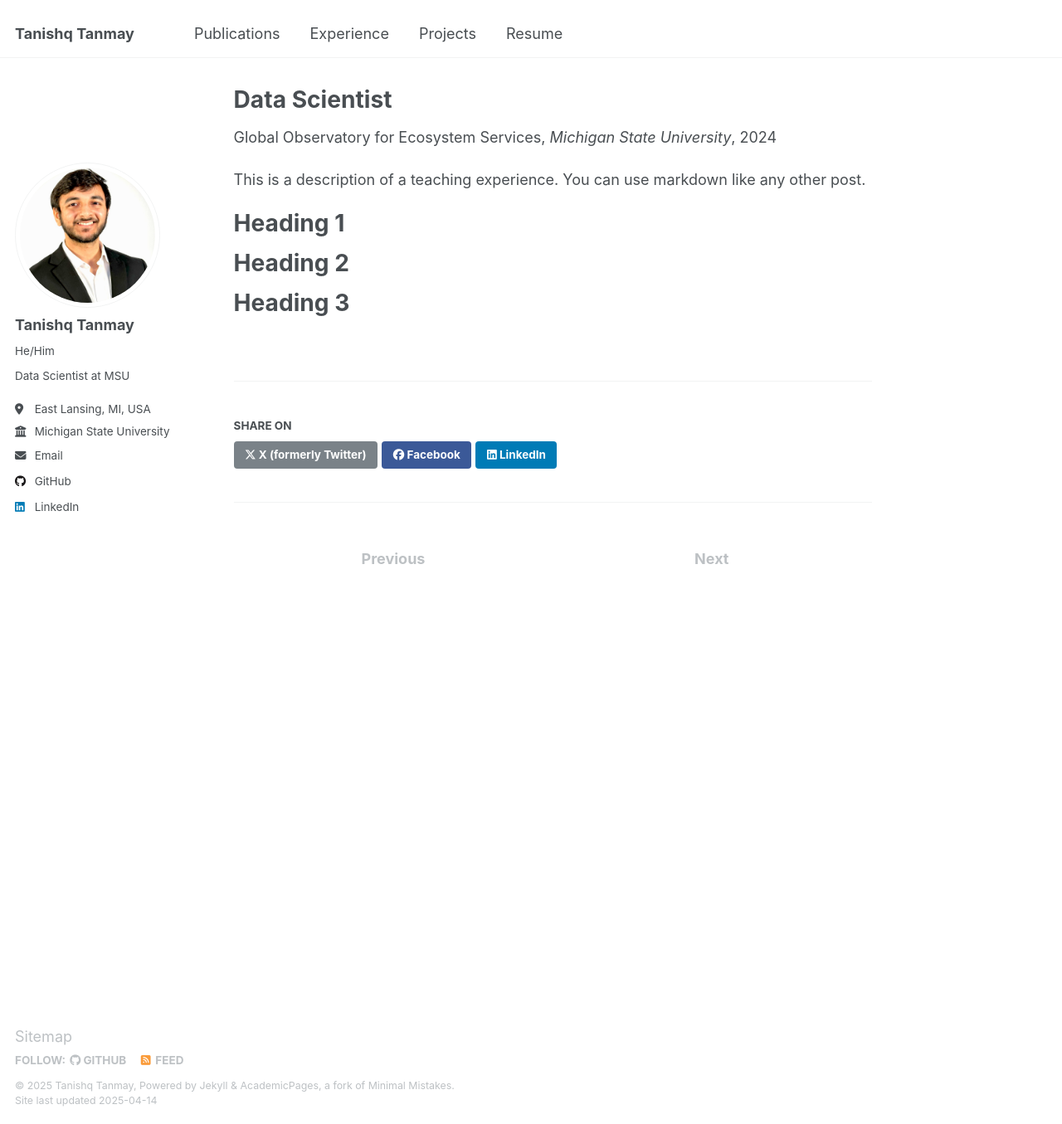
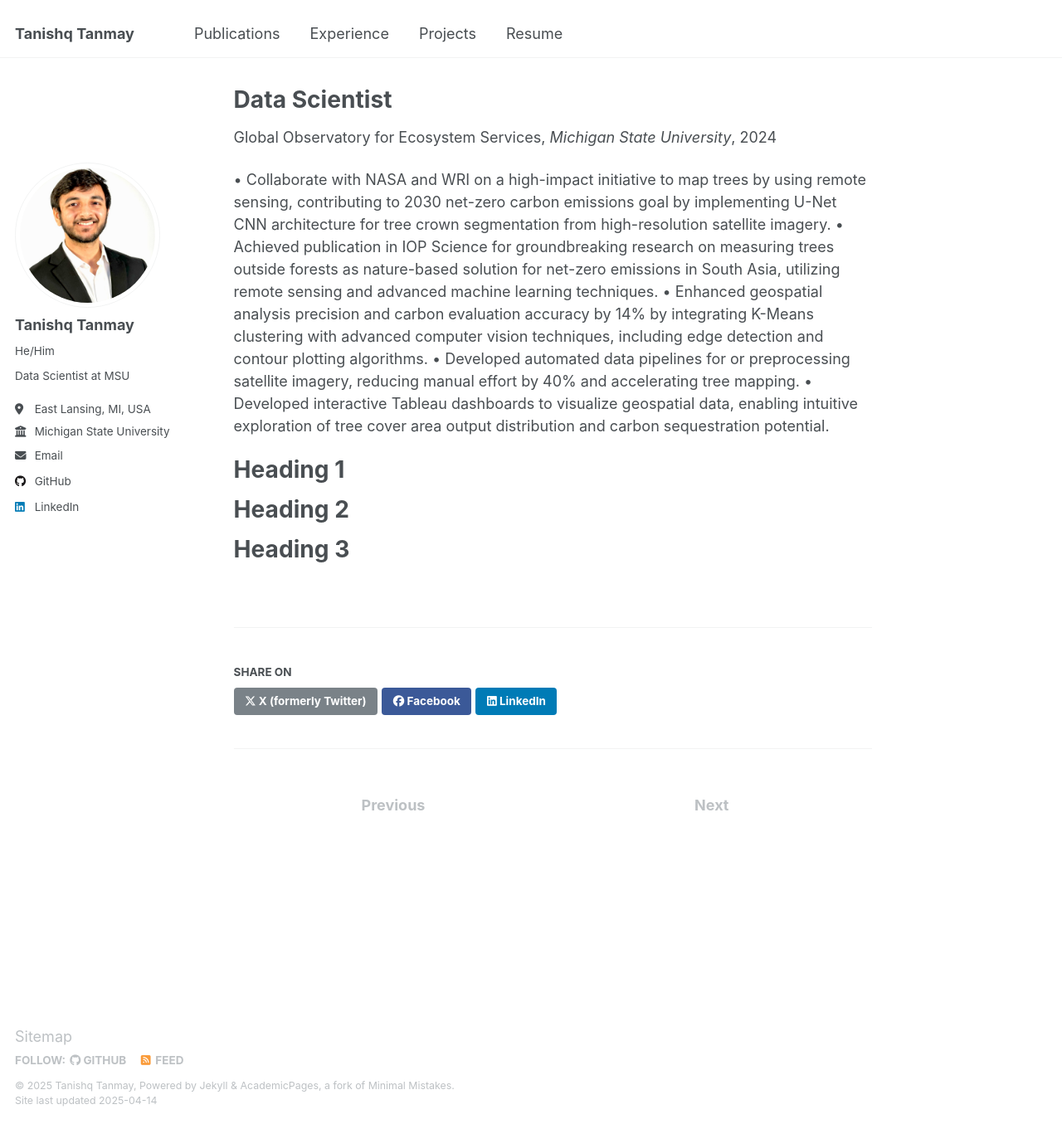
Before and after one commit to tanishq51099/tanishq51099.github.io, a Jekyll site: the page built from _teaching/2014-spring-teaching-1.md, in a window 1280 px wide and 1355 px high. Shown: the whole window at 83% size. Built offline with Jekyll 4.4.1, drawn with Linux system fonts in a browser that asks for light colours.

Commit message:
Update 2014-spring-teaching-1.md

```diff
--- a/_teaching/2014-spring-teaching-1.md
+++ b/_teaching/2014-spring-teaching-1.md
@@ -8,7 +8,11 @@ date: 2024-06-05
 location: "East Lansing, MI, USA"
 ---
 
-This is a description of a teaching experience. You can use markdown like any other post.
+•	Collaborate with NASA and WRI on a high-impact initiative to map trees by using remote sensing, contributing to 2030 net-zero carbon emissions goal by implementing U-Net CNN architecture for tree crown segmentation from high-resolution satellite imagery.
+•	Achieved publication in IOP Science for groundbreaking research on measuring trees outside forests as nature-based solution for net-zero emissions in South Asia, utilizing remote sensing and advanced machine learning techniques.
+•	Enhanced geospatial analysis precision and carbon evaluation accuracy by 14% by integrating K-Means clustering with advanced computer vision techniques, including edge detection and contour plotting algorithms.
+•	Developed automated data pipelines for or preprocessing satellite imagery, reducing manual effort by 40% and accelerating tree mapping.
+•	Developed interactive Tableau dashboards to visualize geospatial data, enabling intuitive exploration of tree cover area output distribution and carbon sequestration potential.
 
 Heading 1
 ======
```
